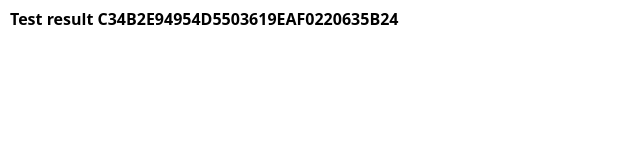
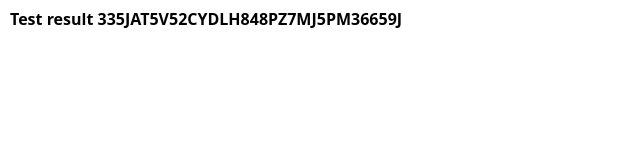
Before and after one commit to medisvit/335JAT5V52CYDLH848PZ7MJ5PM36659J, a plain HTML site: page index.html in a window 1280 px wide. Shown: the full height of the page, 0-640 px from the left. Drawn offline with nearby package versions, Linux system fonts and the light colour scheme.

Commit message:
Update index.html

```diff
--- a/index.html
+++ b/index.html
@@ -16,7 +16,7 @@
     />
   </head>
   <body style="font-size: 8px">
-    <h1 style="margin: 10px">Test result C34B2E94954D5503619EAF0220635B24</h1>
+    <h1 style="margin: 10px">Test result 335JAT5V52CYDLH848PZ7MJ5PM36659J</h1>
     <img src="test.jpg" alt="" style="max-width: 100%" />
   </body>
 </html>
```
